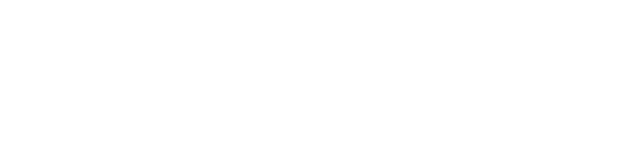
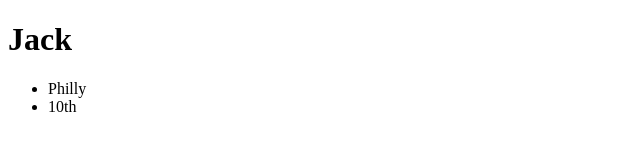
Before and after one commit to Jack-Jiangg/PennProject, a plain HTML site: page index.html in a window 1280 px wide. Shown: the whole page, without its empty margins (0-640 px from the left). Drawn offline with Linux system fonts and the light colour scheme.

Commit message:
add index file

```diff
--- a/index.html
+++ b/index.html
@@ -6,6 +6,10 @@
     <title>Document</title>
 </head>
 <body>
-
+    <h1>Jack</h1>
+<ul>
+    <li>Philly</li>
+    <li>10th</li>
+</ul>
 </body>
 </html>
```
